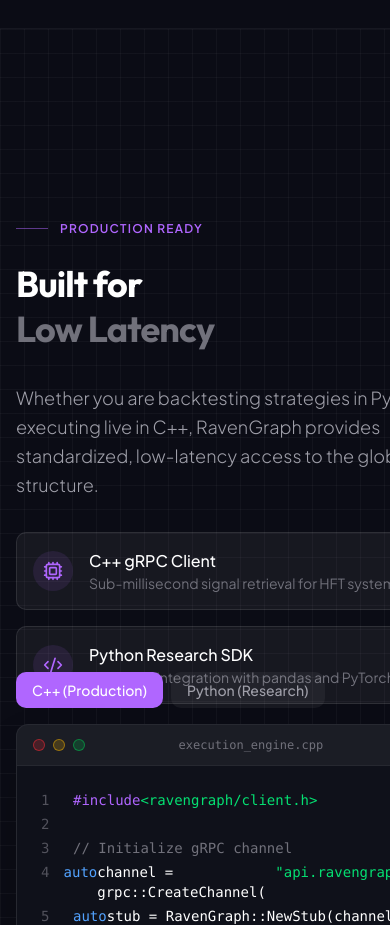
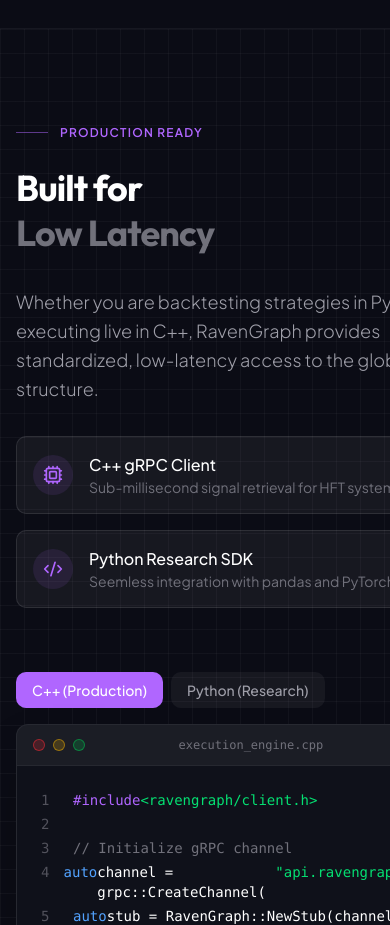
Before and after one commit to raven-graph/web, a Next.js app: page / in a window 390 px wide. Shown: the part 4120-5045 px from the top of the page. Built offline with nearby package versions, Linux system fonts and the light colour scheme.

Commit message:
update njs

```diff
--- a/src/components/CodeDemoSection.tsx
+++ b/src/components/CodeDemoSection.tsx
@@ -32,7 +32,7 @@
                 <div className="grid lg:grid-cols-2 gap-16 items-start">
 
                     {/* Context Side */}
-                    <ScrollReveal className="space-y-8 sticky top-24">
+                    <ScrollReveal className="space-y-8 lg:sticky lg:top-24">
                         <div className="flex items-center gap-3 mb-6">
                             <span className="h-px w-8 bg-[#B066FF]/50"></span>
                             <span className="text-[#B066FF] font-sans text-xs uppercase tracking-widest font-semibold">Production Ready</span>
```
